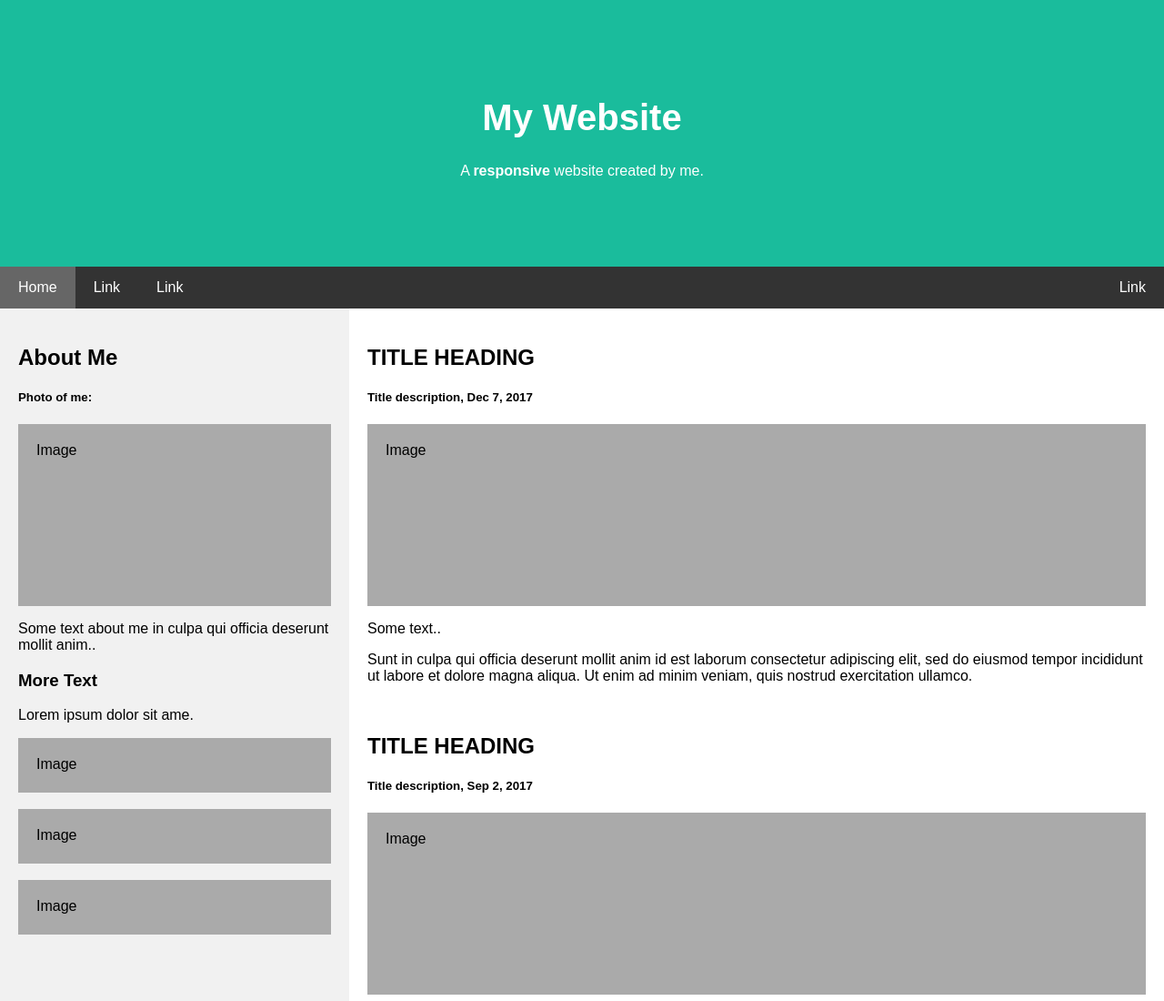
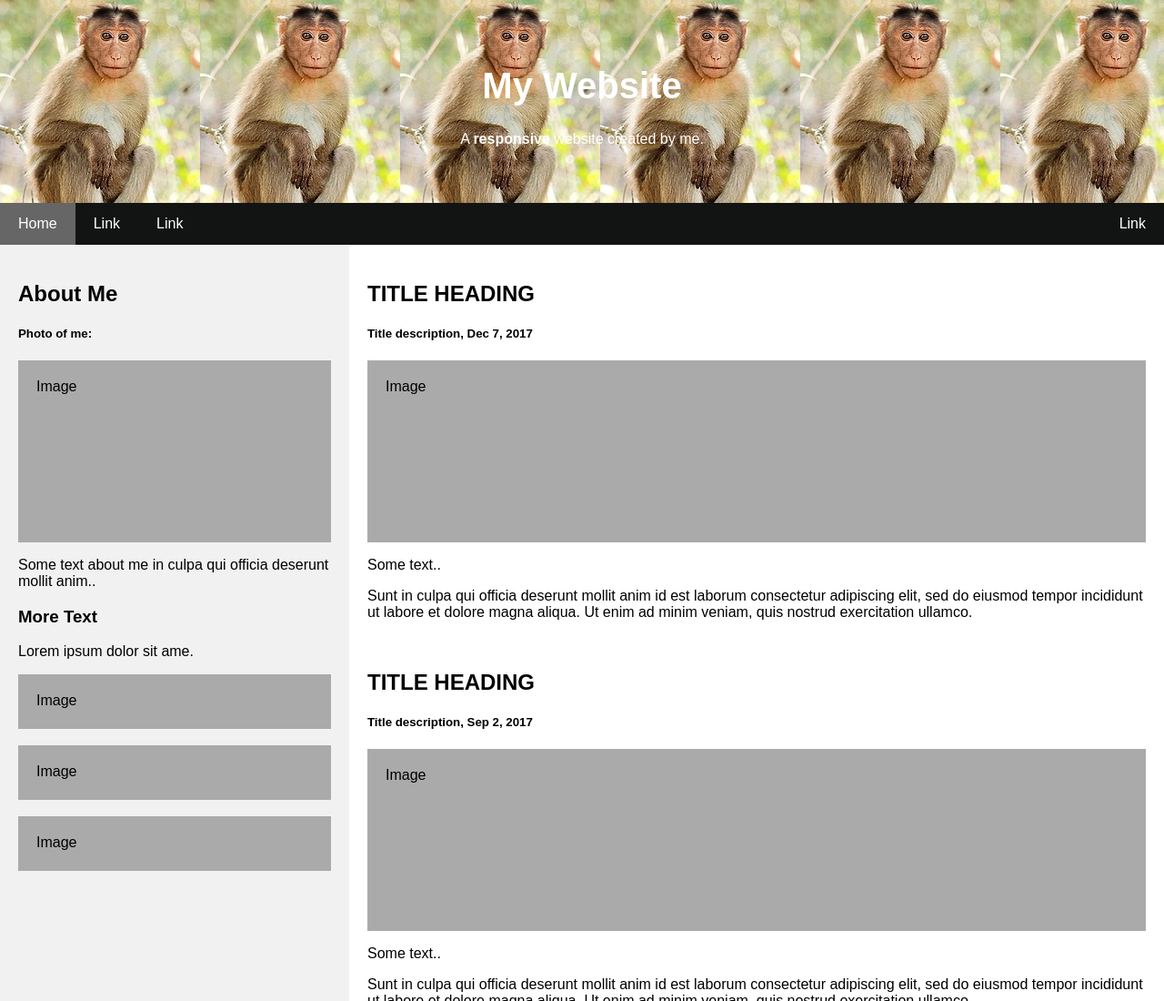
Before and after one commit to mekisonline/recipe, a plain HTML site: page index.html in a window 1280 px wide. Shown: the top 1100 px of the page at 91% size. Drawn offline with Linux system fonts and the light colour scheme.

Commit message:
image update and edit of index

```diff
--- a/index.html
+++ b/index.html
@@ -17,9 +17,10 @@ body {
 
 /* Header/logo Title */
 .header {
-  padding: 80px;
+  padding: 45px;
   text-align: center;
-  background: #1abc9c;
+  background: #121414;
+  background-image: url(pics/1.png);
   color: white;
 }
 
@@ -31,7 +32,7 @@ body {
 /* Sticky navbar - toggles between relative and fixed, depending on the scroll position. It is positioned relative until a given offset position is met in the viewport - then it "sticks" in place (like position:fixed). The sticky value is not supported in IE or Edge 15 and earlier versions. However, for these versions the navbar will inherit default position */
 .navbar {
   overflow: hidden;
-  background-color: #333;
+  background-color: #121414;
   position: sticky;
   position: -webkit-sticky;
   top: 0;
```
Also changed, not shown: pics/1.png (added).
